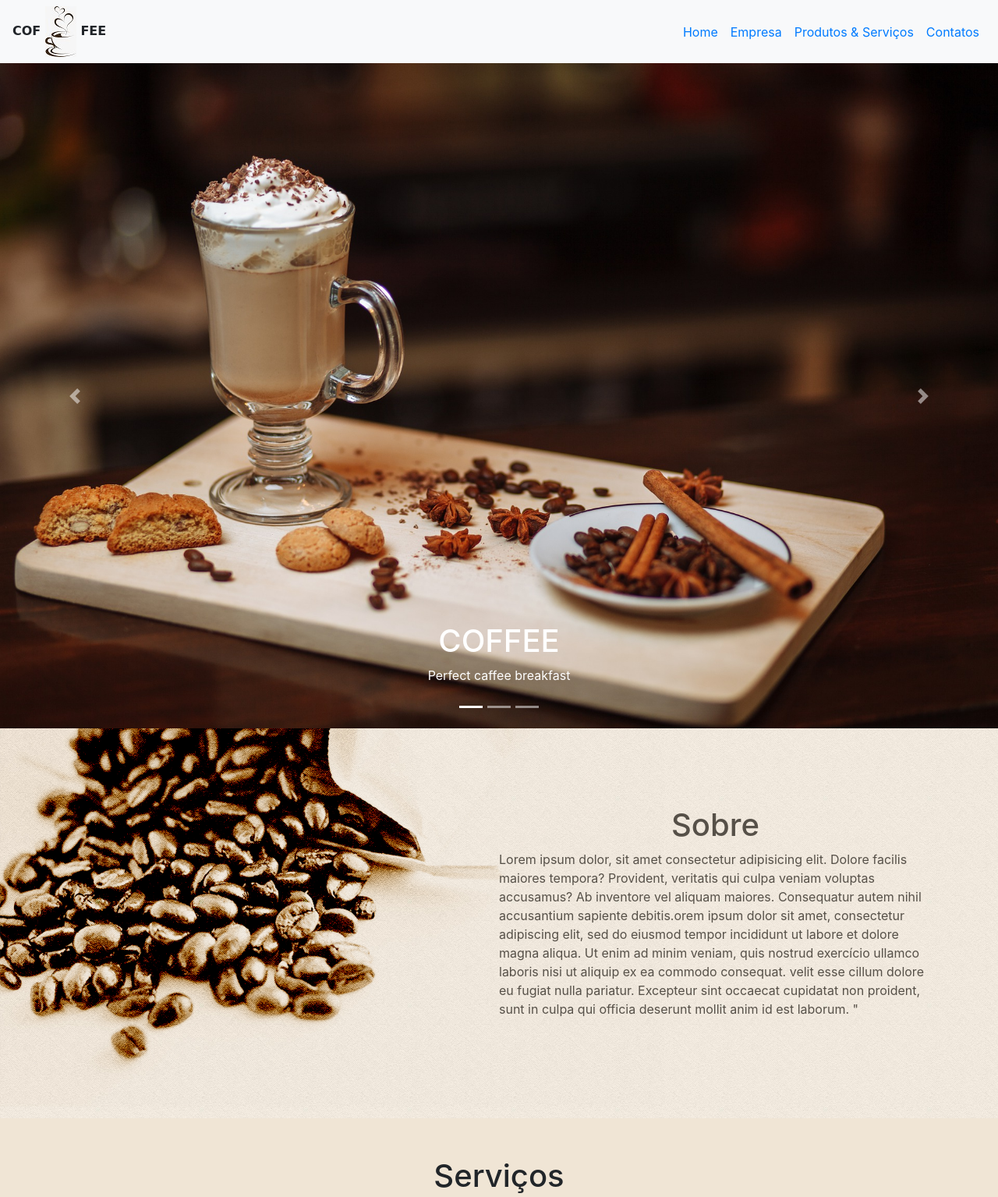
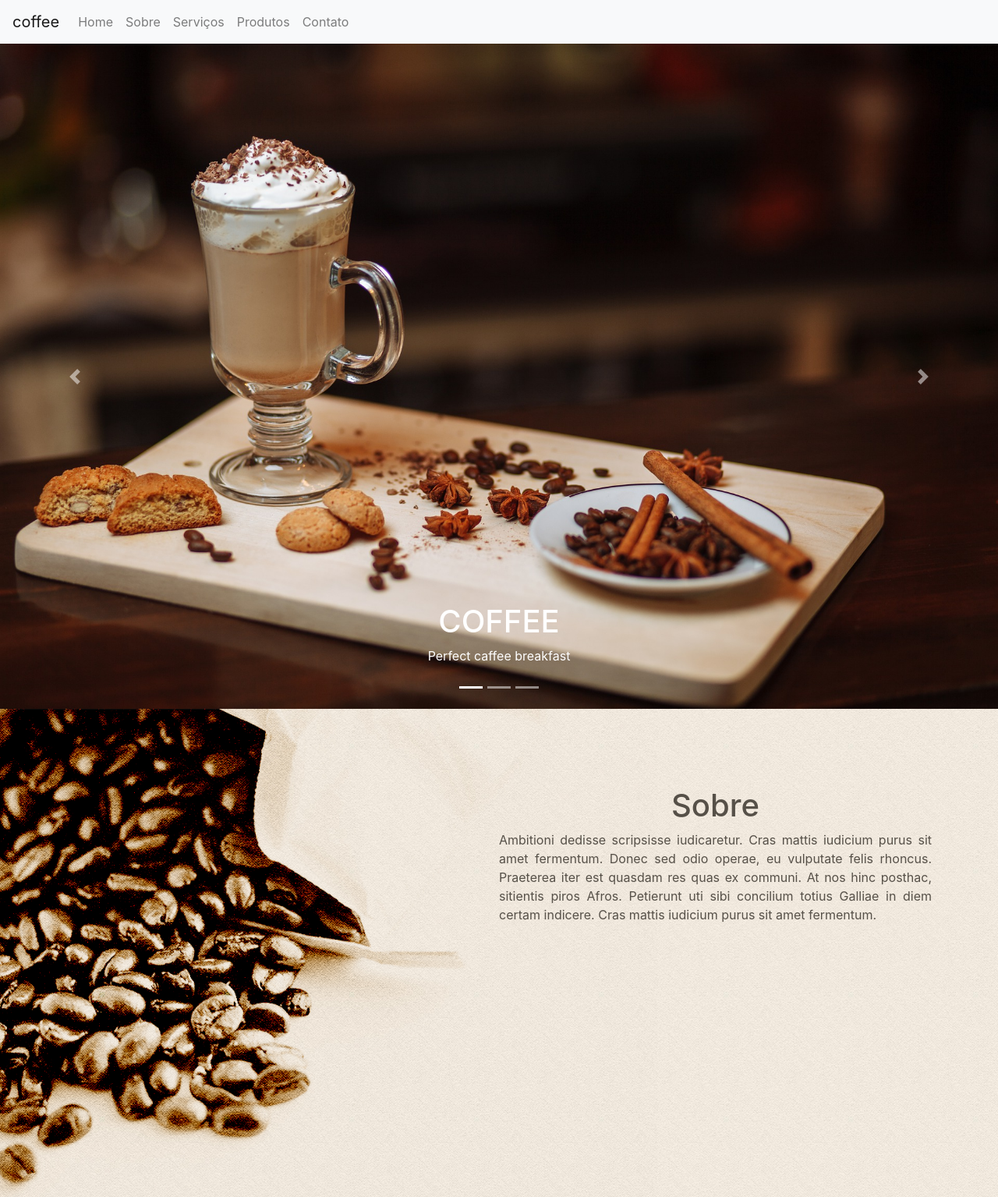
Before and after one commit to fabiamcunha/projeto-cafeteria, a plain HTML site: page index.html in a window 1280 px wide. Shown: the top 1535 px of the page at 78% size. Drawn offline with nearby package versions, Linux system fonts and the light colour scheme; files whose address does not match are found by name; a web font is replaced by a local one.

Commit message:
Atualização do navbar e footer

```diff
--- a/assets/css/style.css
+++ b/assets/css/style.css
@@ -1,14 +1,19 @@
 /* base */
-body{
+*{
  padding: 0;
  margin: 0;
  box-sizing: border-box;
+ list-style: none;
 }
+
 #home{
-    background-color: #fff;
+    height: 200px;
+    background-color: rgb(100, 52, 52);
 }
 
 .logo{
+    font-size: 24px;
+    margin: 5px 12px;
     font-family:'Style Script', cursive;
 }
 
@@ -16,20 +21,23 @@ body{
     padding-top: 50px;
     text-align: center;
 }
-/* about */
+
+/*--------- sobre------- */
 #about{
-    height: 500px;
+
+    height: 100vh;
     background-image: url("../imagen/bghistorycoffe.jpg");
     background-position: 70% 50%;
     background-size: cover;
-    color:#fff;
+
 }
+
 .left{
     margin-top: 50px;
     color:#565048 ;
     float: right;
     width: 50%;
-    height: 500px;
+    height: auto;
 
 }
 
@@ -131,3 +139,22 @@ text-decoration: none;
 footer{
     margin-top: 80px;
 }
+
+
+/*----- media  ----*/
+
+@media (max-width:700px){
+    #about{
+        width: 100%;
+         height: auto;
+    }
+    .left{
+        width:80%;
+        margin-right:30px ;
+
+    }
+    .coffee{
+        width: 80%;
+    }
+
+}
--- a/index.html
+++ b/index.html
@@ -24,21 +24,31 @@
 
 
     <!-- barra navegação -->
-    <header id=" home ">
-        <nav class="navbar navbar-expand-sm bg-light d-flex justify-content-between ">
-            <div class="logo font-weight-bold">
-                COF
-                <img src="assets/imagen/logo2.jpg" alt="">
-                FEE
-            </div>
-            <ul class="navbar-nav">
-                <li class="nav-item"><a class="nav-link" href="#home">Home</a></li>
-                <li class="nav-item"><a class="nav-link" href="#about">Empresa</a></li>
-                <li class="nav-item"><a class="nav-link" href="#service">Produtos & Serviços</a></li>
-                <li class="nav-item"><a class="nav-link"href="#imagens">Contatos</a></li>
+    <header id="home ">
+        <nav class="navbar navbar-expand-lg navbar-light bg-light">
+            <a class="navbar-brand" href="#">coffee</a>
+            <button class="navbar-toggler" type="button" data-toggle="collapse" data-target="#navegation" aria-controls="navbarSupportedContent" aria-expanded="false" aria-label="Toggle navigation">
+              <span class="navbar-toggler-icon"></span>
+            </button>
 
+            <div class="collapse navbar-collapse" id="navegation">
+                <ul class="navbar-nav w-100 mx-auto ">
+                    <li class="nav-item ">
+                         <a class="nav-link" href="#">Home </a>
+                    </li>
+                    <li class="nav-item ">
+                        <a class="nav-link" href="#">Sobre</a>
+                    </li>
+                    <li class="nav-item">
+                         <a class="nav-link" href="#">Serviços</a>
+                    </li>
+                    <li class="nav-item">
+                        <a class="nav-link" href="#">Produtos</a>
+                    </li>
+                    <li class="nav-item ">
+                        <a class="nav-link" href="#">Contato</a>
+                    </li>
               </ul>
-
 
           </nav>
     </header> <!-- fim navegação -->
@@ -46,6 +56,7 @@
     <!-- ----inicio carrossel -->
     <section id="capa">
   <div id="slideshow" class="slide carousel">
+      <!--  botao de passar caroosel para  o lado-->
         <ol class="carousel-indicators">
             <li data-target="#slideshow" data-slide-to="0" class="active"></li>
             <li data-target="#slideshow" data-slide-to="1"></li>
@@ -87,15 +98,11 @@
         <!-- Sobre -->
         <section id="about">
             <div class="container">
-            <div class="left">
-                <div class="title">
-                    <h1>Sobre</h1>
-                </div>
-                <div  >
-                    <p>Lorem ipsum dolor, sit amet consectetur adipisicing elit. Dolore facilis maiores tempora? Provident, veritatis qui culpa veniam voluptas accusamus? Ab inventore vel aliquam maiores.
-                        Consequatur autem nihil accusantium sapiente debitis.orem ipsum dolor sit amet, consectetur adipiscing elit, sed do eiusmod tempor incididunt ut labore et dolore magna aliqua.
-                        Ut enim ad minim veniam, quis nostrud exercício ullamco laboris nisi ut aliquip ex ea commodo consequat. velit esse cillum dolore eu fugiat nulla pariatur. Excepteur sint occaecat cupidatat non proident, sunt in culpa qui officia deserunt mollit anim id est laborum. "</p>
-                </div>
+                <div class="left ">
+                        <h1  class="title">Sobre</h1>
+                         <p class="text-justify">Ambitioni dedisse scripsisse iudicaretur. Cras mattis iudicium
+                                 purus sit amet fermentum. Donec sed odio operae, eu vulputate felis rhoncus. Praeterea iter est quasdam res quas ex communi. At nos hinc posthac, sitientis piros Afros. Petierunt uti sibi concilium totius Galliae in diem certam indicere. Cras mattis iudicium purus sit amet fermentum.
+                        </p>
                 </div>
             </div>
         </section><!-- fim Sobre -->
@@ -104,8 +111,8 @@
         <!-- Serviços -->
         <section id="service">
                 <div class="container">
-            <div class="title">
-                <h1>Serviços </h1>
+                       <div>
+                            <h1 class="title">Serviços </h1>
                             <p>
                                 Lorem ipsum dolor sit amet consectetur adipisicing elit. Sed,
                                 soluta non deserunt ipsam nostrum repellendus voluptatibus illo esse voluptatum, amet repellat, maxime magnam.
@@ -147,11 +154,12 @@
                         </div>
                     </div>
                 </div>
+        </div>
         </section><!-- fim serviços -->
-    <section id="eventos">
+        <section id="event">
             <div class="container">
-            <div class="title">
-                <h1>Eventos </h1>
+                <div>
+                    <h1 class="title">Eventos </h1>
                     <p>
                         Lorem ipsum dolor sit amet consectetur adipisicing elit. Sed,
                         soluta non deserunt ipsam nostrum repellendus voluptatibus illo esse voluptatum, amet repellat, maxime magnam.
@@ -159,7 +167,7 @@
              </div>
 
                 <button>Solicite seu orçamento</button>
-            <div id="gallery">
+                <div id="gallery col-sm col-md-auto ">
                     <a href="assets/imagen/coffee1.jpg"  data-lightbox="roadtrip"><img class=" coffee img-fluid " src="assets/imagen/coffee1.jpg" alt=""> </a>
                     <a href="assets/imagen/coffee2.jpg"  data-lightbox="roadtrip"><img class="coffee img-fluid "src="assets/imagen/coffee2.jpg" alt=""></a>
                     <a href="assets/imagen/coffee3.jpg" data-lightbox="roadtrip"><img class="coffee img-fluid "src="assets/imagen/coffee3.jpg" alt=""></a>
@@ -170,6 +178,7 @@
                     <a href="assets/imagen/coffee8.jpg" data-lightbox="roadtrip"><img  class="coffee img-fluid " src="assets/imagen/coffee8.jpg" alt=""></a>
                     <a href="assets/imagen/coffee9.jpg" data-lightbox="roadtrip"><img  class="coffee img-fluid " src="assets/imagen/coffee9.jpg" alt=""></a>
                     <a href="assets/imagen/coffee10.jpg" data-lightbox="roadtrip"><img  class="coffee img-fluid "src="assets/imagen/coffee10.jpg" alt=""></a>
+                </div>
         </div>
     </div>
         </section>
```
Also changed, not shown: 1 other file. Lines whose indentation alone changed are shown as unchanged.
